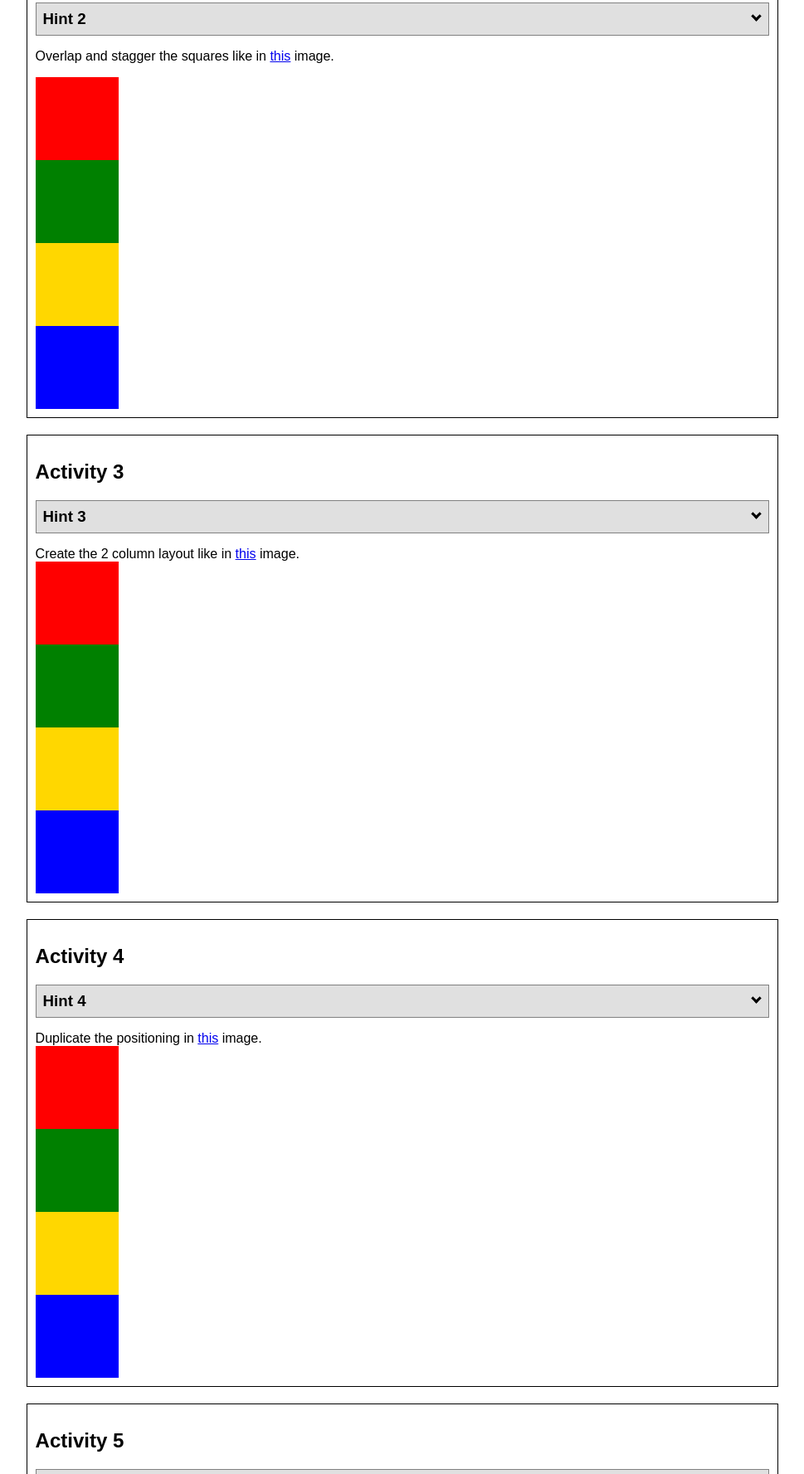
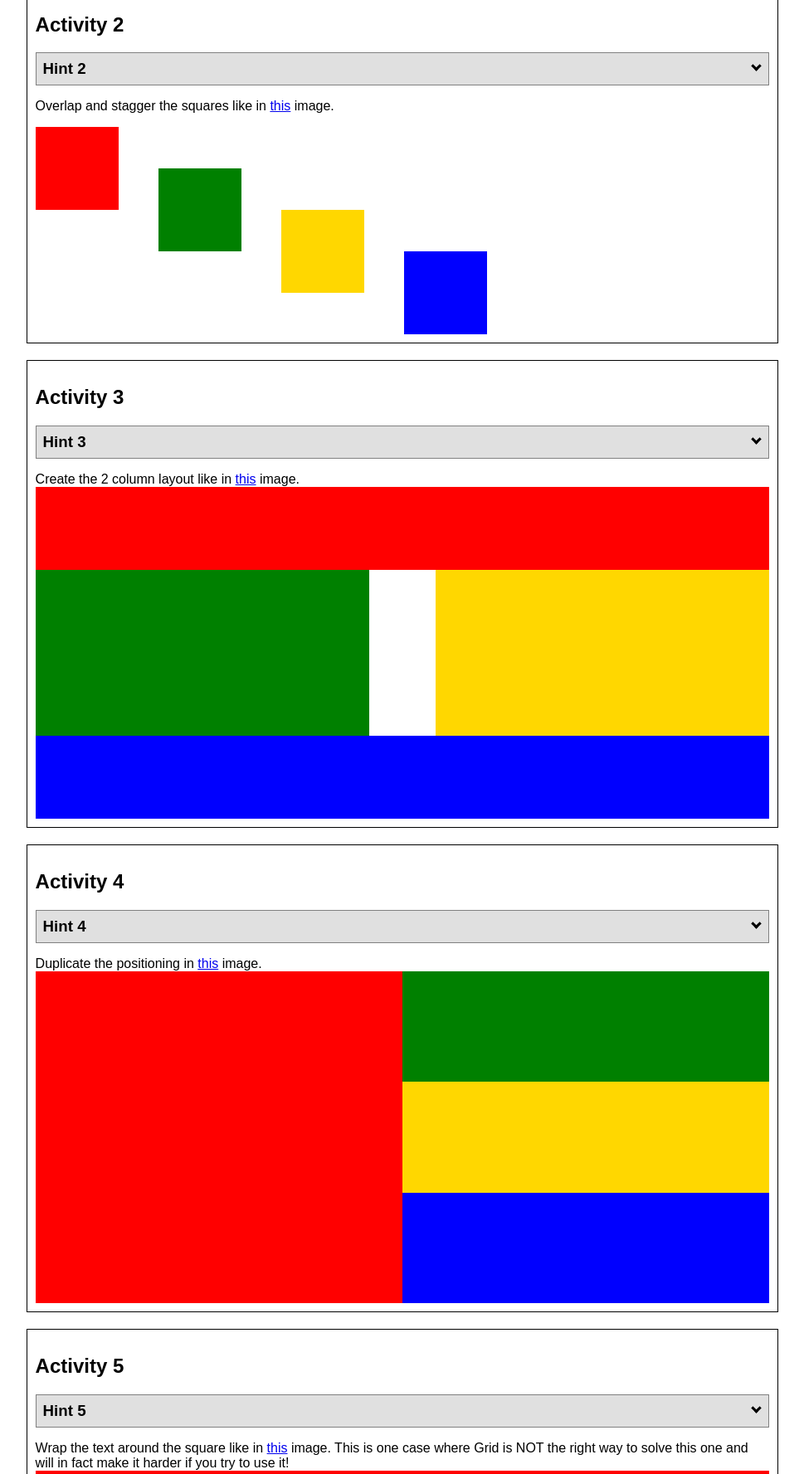
Before and after one commit to Morjac/wdd130, a plain HTML site: page positioning.html in a window 1280 px wide. Shown: the part 1023-2800 px from the top of the page at 83% size, without its empty margins (155-1124 px from the left). Drawn offline with Linux system fonts and the light colour scheme.

Commit message:
added box 1'5

```diff
--- a/positionstyles.css
+++ b/positionstyles.css
@@ -2,101 +2,146 @@
 /* Activity 1 styles */
 .content1 {
   /* This is the parent of the activity 1 boxes. */
+  display: grid;
+  grid-template-columns: 1fr 1fr;
+  justify-items: center;
+  grid-gap: 20px;
 
 }
 .red1 {
-  width: 100px;
+  width: 100%;
   height: 100px;
   background-color: red;
+  grid-column: 1/3;
+
 
 }
 .green1 {
-  width: 100px;
-  height: 100px;
+  width: 200px;
+  height: 200px;
   background-color: green;
 
 }
 .yellow1 {
-  width: 100px;
-  height: 100px;
+  width: 200px;
+  height: 200px;
   background-color: gold;
 }
 .blue1 {
-  width: 100px;
+  width: 100%;
   height: 100px;
   background-color: blue;
+  grid-column: 1/3;
+
 }
 /* Activity 2 styles */
 .content2 {
   /* This is the parent of the activity 2 boxes. */
+  list-style: none;
+  display: grid;
+  grid-template-columns: repeat(6, 1fr);
+  grid-column-gap:  5px;
 }
 .red2 {
   width: 100px;
   height: 100px;
   background-color: red;
+
+  grid-column: 1/span 2;
+  grid-row: 1/span 2;
 }
 .green2 {
   width: 100px;
   height: 100px;
   background-color: green;
+
+  grid-column: 2/4;
+  grid-row: 2/4;
 }
 .yellow2 {
   width: 100px;
   height: 100px;
   background-color: gold;
+
+  grid-column: 3/5;
+  grid-row: 3/5;
 }
 .blue2 {
   width: 100px;
   height: 100px;
   background-color: blue;
+
+  grid-column: 4/6;
+  grid-row: 4/6;
 }
 /* Activity 3 styles */
 .content3 {
   /* This is the parent of the activity 3 boxes. */
+  display: grid;
+  grid-template-columns: repeat(4, 1fr);
+  grid-gap: 0;
+  grid-column-gap: 80px;
+
+
+
 }
 .red3 {
-  width: 100px;
   height: 100px;
   background-color: red;
+  width: 100%;
+  grid-column: 1/5;
+
 }
 .green3 {
-  width: 100px;
-  height: 100px;
+  width: 1fr;
+  height: 200px;
   background-color: green;
+  grid-column: 1/3;
+
 }
 .yellow3 {
-  width: 100px;
-  height: 100px;
+  width: 1fr;
+  height: 200px;
   background-color: gold;
+  grid-column: 3/5;
+
 }
 .blue3 {
-  width: 100px;
   height: 100px;
   background-color: blue;
+  width: 100%;
+  grid-column: 1/5;
 }
+
+
 /* Activity 4 styles */
 .content4 {
   /* This is the parent of the activity 4 boxes. */
   height: 400px;
+  display: grid;
+  grid-template-columns: 1fr 1fr;
+  grid-template-rows: 1fr 1fr 1fr;
 }
 .red4 {
-  width: 100px;
-  height: 100px;
+  width: 100%;
+  height: 100%;
   background-color: red;
+  grid-column: 1/2;
+  grid-row: 1/5;
 }
 .green4 {
-  width: 100px;
-  height: 100px;
+  width: 100%;
+  height: 100%;
   background-color: green;
 }
 .yellow4 {
-  width: 100px;
-  height: 100px;
+  width: 100%;
+  height: 100%;
   background-color: gold;
 }
 .blue4 {
-  width: 100px;
-  height: 100px;
+  width: 100%;
+  height: 100%;
   background-color: blue;
 }
 /* Activity 5 styles */
@@ -105,24 +150,26 @@
   height: 400px;
 }
 .red5 {
-  width: 100px;
+  width: 100%;
   height: 100px;
   background-color: red;
+
 }
 .green5 {
-  width: 100px;
-  height: 100px;
+  width: 225px;
+  height: 225px;
   background-color: green;
+  float: left;
 
 }
 .yellow5 {
-  width: 100px;
-  height: 100px;
+  width: 100%;
+  height: 300px;
   background-color: gold;
 
 }
 .blue5 {
-  width: 100px;
+  width: 100%;
   height: 100px;
   background-color: blue;
 }
```
